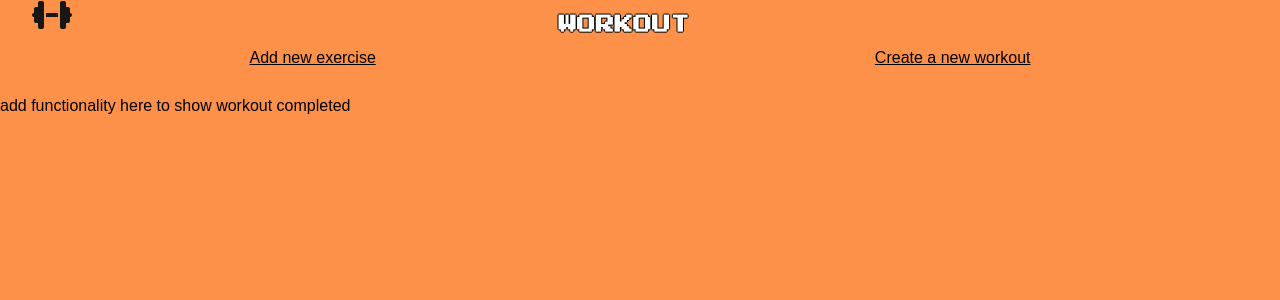
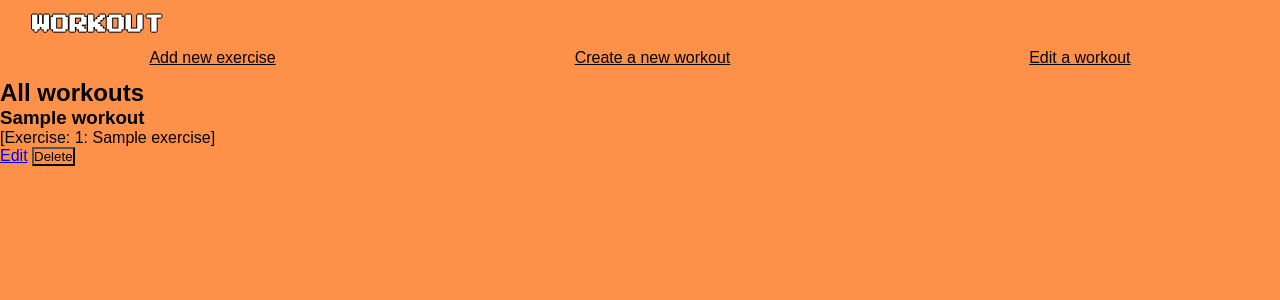
Before and after one commit to frasey/workout, a Flask app: page /workout/all-workouts in a window 1280 px wide. Shown: the top 300 px of the page. Run offline with Flask 3, Linux system fonts and the light colour scheme; tables that the repository leaves empty hold one stand-in row (values such as "Sample post"); some libraries are stand-ins or nearby versions.

Commit message:
started on workout edit

```diff
--- a/controllers/workout_controller.py
+++ b/controllers/workout_controller.py
@@ -9,6 +9,12 @@ workout_blueprint = Blueprint("/workout", __name__)
 # Homepage - choose workout, mark completed
 @workout_blueprint.route("/workout")
 def all_workouts():
+    workouts = Workout.query.all()
+    return render_template("index.jinja", workouts=workouts)
+
+@workout_blueprint.route("/workout", methods=["POST"])
+def show_homepage_workout():
+
     workouts = Workout.query.all()
     return render_template("index.jinja", workouts=workouts)
 
@@ -61,6 +67,12 @@ def add_workout_to_db(id):
     workout_id = id
     return redirect(f"/workout/{workout_id}")
 
+# show all workouts
+@workout_blueprint.route("/workout/all-workouts")
+def show_all_workouts():
+    workouts = Workout.query.all()
+    return render_template('workouts/all-workouts.jinja', workouts=workouts)
+
 # edit workout
 @workout_blueprint.route("/workout/<id>/edit")
 def edit_workout(id):
--- a/static/style.css
+++ b/static/style.css
@@ -76,6 +76,11 @@
     text-align: center;
 }
 
+.homepage-dropdown {
+    display: flex;
+    flex-direction: column;
+}
+
 /* DROPDOWNS, BUTTONS, LINKS */
 
 .dropdown {
--- a/templates/base.jinja
+++ b/templates/base.jinja
@@ -3,7 +3,7 @@
 <head>
     <meta charset="UTF-8">
     <meta name="viewport" content="width=device-width, initial-scale=1.0">
-    <script src="https://kit.fontawesome.com/707e36b538.js" crossorigin="anonymous"></script>
+    {# <script src="https://kit.fontawesome.com/707e36b538.js" crossorigin="anonymous"></script> #}
     <link rel="stylesheet" href="{{ url_for('static', filename='style.css') }}"/>
     <link rel="preconnect" href="https://fonts.googleapis.com">
     <link rel="preconnect" href="https://fonts.gstatic.com" crossorigin>
@@ -12,14 +12,15 @@
 </head>
 <nav>
     <header class="base-header">
-        <i class="fa-solid fa-dumbbell fa-2xl" style="color: #171716;"></i>
+        {# <i class="fa-solid fa-dumbbell fa-2xl" style="color: #171716;"></i> #}
         <span>
             <h3 class="header-title">WORKOUT</h3>
         </span>
     </header>
     <div class="nav-bar">
             <a class="nav-link" href="/exercise">Add new exercise</a>
-            <a class="nav-link" href="workout/new">Create a new workout</a>
+            <a class="nav-link" href="/workout/new">Create a new workout</a>
+            <a class="nav-link" href="/workout/all-workouts">Edit a workout</a>
     </div>
 </nav>
 <body>
--- a/templates/index.jinja
+++ b/templates/index.jinja
@@ -1,4 +1,5 @@
 {% extends 'base.jinja' %} {% block content %}
+
     <div class="hero-container">
         <img class = hero__image src="static/gym.jpg" alt="gym">
         <h1 class="hero-title">Workout</h1>
@@ -7,18 +8,15 @@
     <section class="container homepage__choose-workout">
         <h2 class="homepage__choose-title">Choose your workout</h2>
         <div>
+            <form class="homepage-dropdown" action="/workout" method="post"></form>
                 <select class="dropdown" name="workout" id="workout">
                     {% for workout in workouts %}
                         <option value="workout.id">{{workout.name}}</option>
                     {% endfor %}
                 </select>
-            <form action="">
                 <input class="submit-input" type="submit" value="Start Workout">
             </form>
         </div>
     </section>
-    {# <form action="/workout/{{workout.id}}" method="post">
-        <input type="submit" value="Start workout">
-    </form> #}
 
 {% endblock content %}
--- /dev/null
+++ b/templates/workouts/all-workouts.jinja
@@ -0,0 +1,14 @@
+{% extends 'base.jinja' %} {% block content %}
+
+    <h2>All workouts</h2>
+
+    {# {{workouts}} #}
+
+    {% for workout in workouts %}
+        <h3>{{ workout.name}}</h3>
+        <p>{{ workout.exercises }}</p>
+        <a href="/{{workout.id}}/edit">Edit</a>
+        <input type="submit" value="Delete">
+    {% endfor %}
+
+{% endblock content %}
```
Also changed, not shown: templates/workouts/add_exercises.jinja (+18 -1 lines), templates/workouts/create_workout.jinja (deleted, +0 -27 lines). Lines whose indentation alone changed are shown as unchanged.
